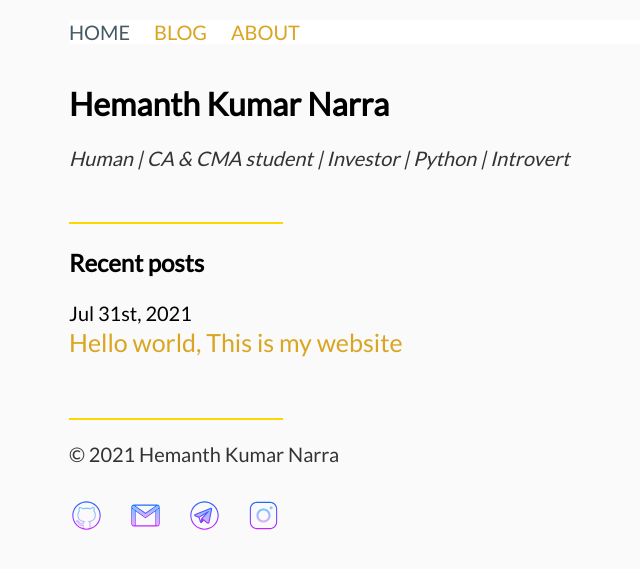
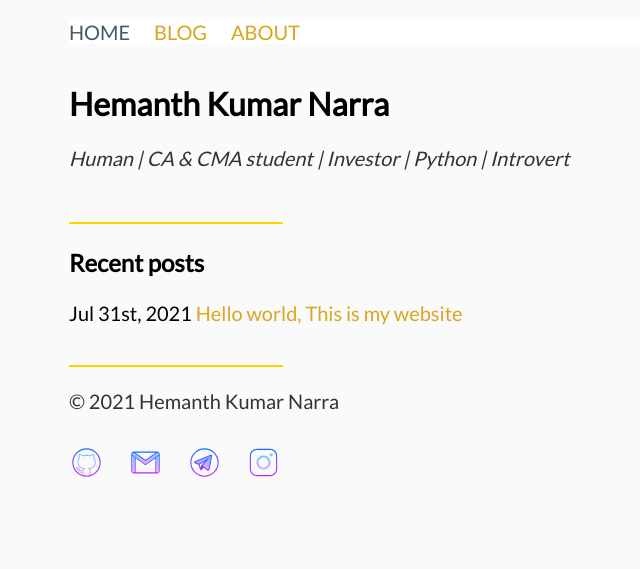
Before and after one commit to hemanthnarra/hemanthnarra.github.io, a Jekyll site: the page built from index.html, in a window 1280 px wide. Shown: the top 569 px of the page, without its empty margins (217-857 px from the left). Built offline with Jekyll 4.4.1, drawn with Linux system fonts in a browser that asks for light colours.

Commit message:
test failed

```diff
--- a/index.html
+++ b/index.html
@@ -9,12 +9,8 @@ title: Hemanth Kumar Narra, Introvert
         <h3>Recent posts </h3>
         <ul>
             {% for post in site.posts %}
-            <li>
-                <span>{{ site.time | date_to_string: "ordinal", "US" }}</span>
-                <p class="recent-post-title"><a href="{{ post.url }}">{{ post.title }}</a></p>
-            </li>
+            <li><span>{{ site.time | date_to_string: "ordinal", "US" }}</span>  <a href="{{ post.url }}">{{ post.title }}</a></li>
             {% endfor %}
         </ul>
-
     </div>
 </div>
```
